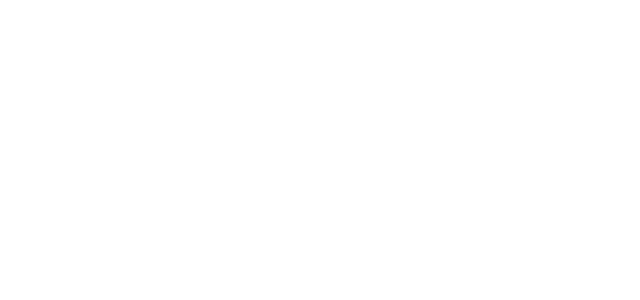
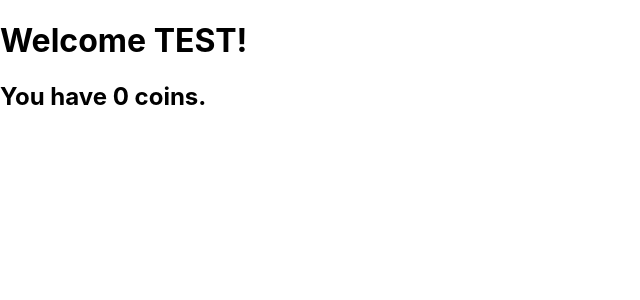
Before and after one commit to arvagas/Blockchain-Wallet, a React (Create React App) app: page /user in a window 1280 px wide. Shown: the top 300 px of the page, without its empty margins (0-640 px from the left). Built offline with nearby package versions, Linux system fonts and the light colour scheme; no server answers.

Commit message:
grabs from BE and displays total coins for user

```diff
--- a/src/components/AppRouter.js
+++ b/src/components/AppRouter.js
@@ -10,7 +10,7 @@ const AppRouter = () => {
   return (
     <Switch>
       <Route exact path='/' component={LandingPage} />
-      {/* <Route path='/user' component={UserPage} /> */}
+      <Route path='/user' component={UserPage} />
       {/* <Route path='/user/transactions' component={Transactions} /> */}
     </Switch>
   )
--- a/src/components/UserPage.js
+++ b/src/components/UserPage.js
@@ -0,0 +1,40 @@
+// library imports
+import React, { useState, useEffect, useContext } from 'react'
+import axios from 'axios'
+// context import
+import UserContext from '../contexts/UserContext'
+
+const url = 'http://localhost:5000'
+
+const UserPage = () => {
+  const { user } = useContext(UserContext)
+  const [ coins, setCoins ] = useState(0)
+  const [ chain, setChain ] = useState([])
+  const [ receipts, setReceipts ] = useState({})
+
+  useEffect(() => {
+    axios.get(`${url}/chain`)
+    .then(res => {
+      setChain(res.data.chain)
+    })
+  }, [user])
+
+  useEffect(() => {
+    if (chain) {
+      chain.forEach(block => {
+        block.transactions.forEach(trans => {
+          if (trans.recipient === user) setCoins(coins => coins += trans.amount)
+        })
+      })
+    }
+  }, [chain])
+
+  return (
+    <div>
+      <h1>Welcome {user}!</h1>
+      <h2>You have {coins} coins.</h2>
+    </div>
+  )
+}
+
+export default UserPage
```
